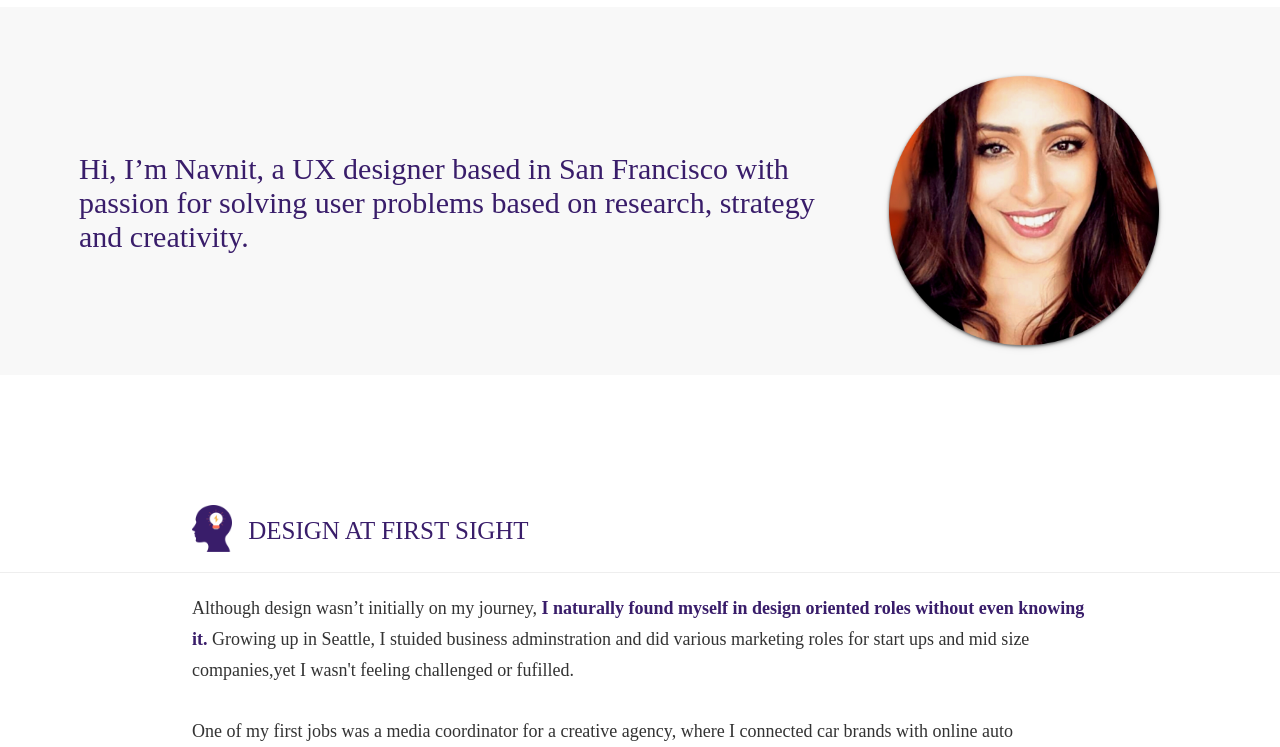
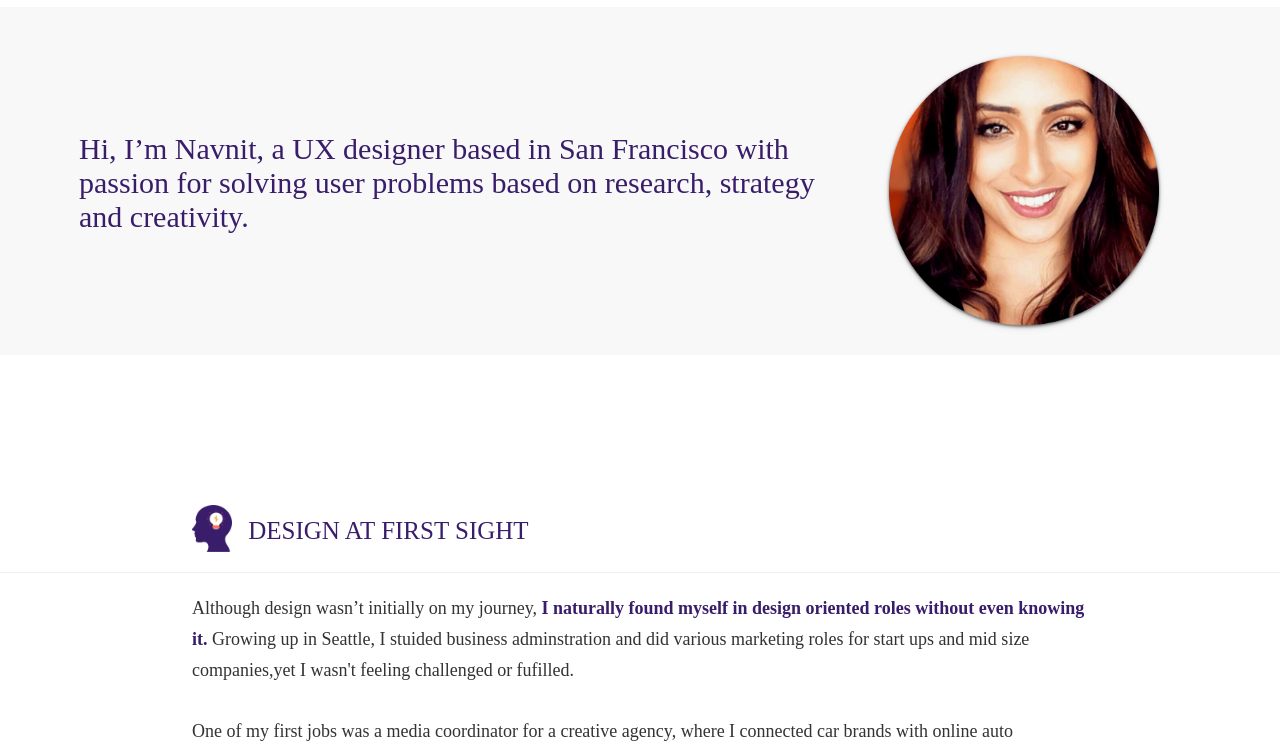
Before and after one commit to nvirdi/github.io, a plain HTML site: page about.html in a window 1280 px wide. Shown: the part 53-800 px from the top of the page. Drawn offline with nearby package versions, Linux system fonts and the light colour scheme.

Commit message:
Update about.html

```diff
--- a/about.html
+++ b/about.html
@@ -53,7 +53,7 @@
     <!-- <span id="work" style="display: block; position: relative; top: -250px; visibility: hidden"></span> -->
     <div style="background-color:#F8F8F8;padding-top:5px;padding-bottom:20px">
       <div class="row" style="width:90%;margin:auto">
-        <br><br><br>
+        <br><br>
         <div class="col-md-8">
           <br><br><br><br>
           <p class="text-left" style="color:#391D6A; font-size:30px"> Hi, I’m Navnit, a UX designer based in
@@ -65,7 +65,7 @@
         </div>
       </div>
     </div>
-  </div><br><br><br><br><br><br>
+  </div><br><br><br><br><br><br><br>
 
   <h4 class="majortitles heading" style="font-weight:500;" > <img class="image" src="Images/Home/icon1.png" style="width:40px; margin-bottom:10px; margin-right:10px;"alt="image">       DESIGN AT FIRST SIGHT</h4>
   <hr style="margin-top:0px">
```
